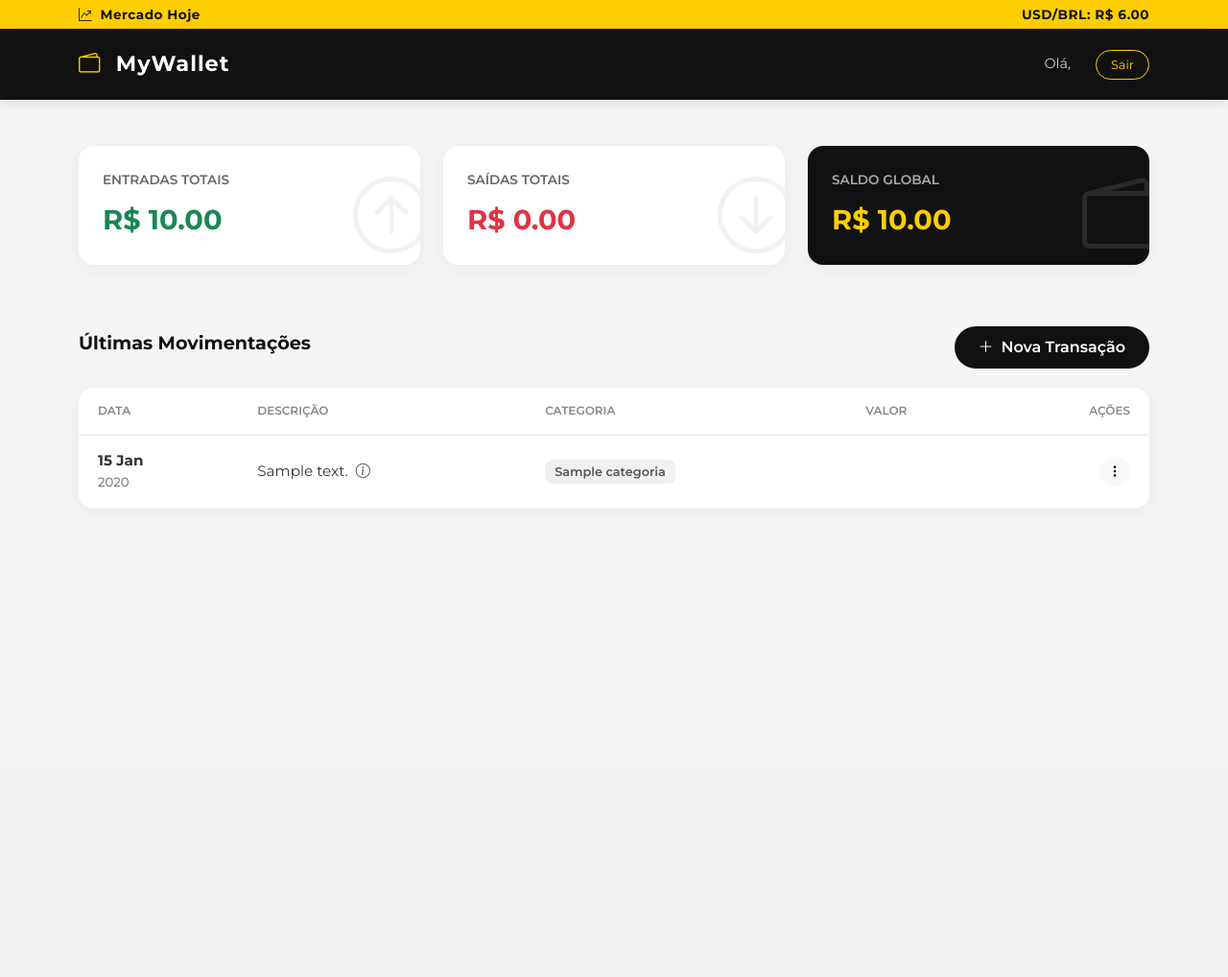
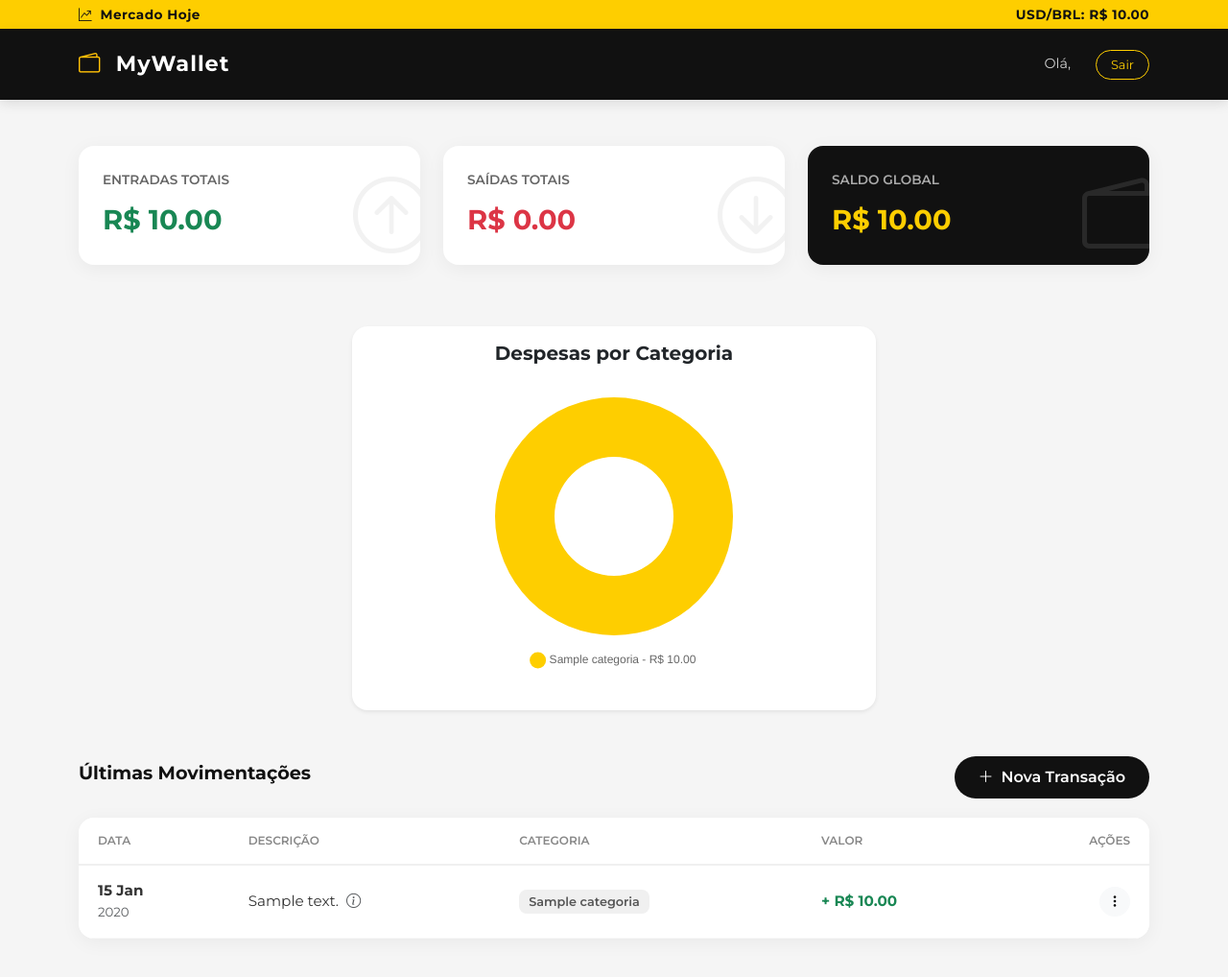
Before and after one commit to pabloaugussto/mywallet, a Django app: page / in a window 1280 px wide. Shown: the whole page at 96% size. Before the commit the page ends 529 px from the top, so only its background shows below. Run offline with Django 5.2, Linux system fonts and the light colour scheme; tables that the repository leaves empty hold one stand-in row (values such as "Sample post"); a database or web service that is not in the repository returns one stand-in record (values such as "Sample title"); data that the repository does not hold is empty.

Commit message:
Corrigindo erro de sintaxe no template e formatando valores do gráfico

```diff
--- a/financas/templates/financas/index.html
+++ b/financas/templates/financas/index.html
@@ -209,7 +209,9 @@
     <div class="ticker-bar">
       <div class="container d-flex justify-content-between align-items-center">
         <span><i class="bi bi-graph-up-arrow me-1"></i> Mercado Hoje</span>
-            <span>USD/BRL: <strong>R$ {{ cotacao_atual|floatformat:2 }}</strong></span>
+        <span
+          >USD/BRL: <strong>R$ {{ cotacao_atual|floatformat:2 }}</strong></span
+        >
       </div>
     </div>
     <nav class="navbar navbar-custom mb-5">
@@ -282,6 +284,28 @@
           </div>
         </div>
       </div>
+      <div class="row mb-5">
+        <div class="col-md-6 offset-md-3">
+          <div class="card shadow-sm border-0" style="border-radius: 16px">
+            <div class="card-body" style="height: 400px; position: relative">
+              <h5 class="card-title fw-bold mb-4 text-center">
+                Despesas por Categoria
+              </h5>
+              <div
+                style="
+                  height: 320px;
+                  width: 100%;
+                  display: flex;
+                  justify-content: center;
+                  position: relative;
+                "
+              >
+                <canvas id="graficoDespesas"></canvas>
+              </div>
+            </div>
+          </div>
+        </div>
+      </div>
 
       <div class="actions-bar">
         <h4 class="section-title">Últimas Movimentações</h4>
@@ -323,10 +347,10 @@
                     <span class="badge-category">{{ t.categoria }}</span>
                   </td>
                   <td
-                    style="font-weight: 700; color: {% if t.categoria.tipo == 'D' %}#dc3545{% else %}#198754{% endif %}" {% if t.categoria.tipo == 'D' %}-{% else %}+{% endif %} {% if t.moeda == 'USD' %} US$ {% else %} R$ {% endif %} {{ t.valor }}
+                    class="fw-bold {% if t.categoria.tipo == 'D' %}text-danger{% else %}text-success{% endif %}"
                     >
+                    {% if t.categoria.tipo == 'D' %}-{% else %}+{% endif %} {% if t.moeda == 'USD' %}US${% else %}R${% endif %} {{ t.valor|floatformat:2 }}
                   </td>
-
                   <td class="text-end">
                     <button
                       class="btn btn-sm btn-light rounded-circle"
@@ -368,15 +392,11 @@
                           <small class="text-secondary text-uppercase fw-bold"
                             >Valor da Transação</small
                           >
-                          <h1 class="display-5 fw-bold {% if t.categoria.tipo == 'D' %}text-danger{% else %}text-success{% endif %}">
+                          <h1
+                            class="display-5 fw-bold {% if t.categoria.tipo == 'D' %}text-danger{% else %}text-success{% endif %}"
+                          >
+                            {% if t.moeda == 'USD' %} US$ {% else %} R$ {% endif %} {{ t.valor }}
 
-                          {% if t.moeda == 'USD' %}
-                          US$
-                         {% else %}
-                              R$
-                         {% endif %}
-
-                        {{ t.valor }}
                           </h1>
                           <span class="badge bg-secondary mt-2"
                             >{{ t.categoria.nome }}</span
@@ -478,5 +498,46 @@
       </div>
     </div>
     <script src="https://cdn.jsdelivr.net/npm/bootstrap@5.3.0/dist/js/bootstrap.bundle.min.js"></script>
+    <script src="https://cdn.jsdelivr.net/npm/chart.js"></script>
+    <script>
+      const ctx = document.getElementById('graficoDespesas').getContext('2d');
+
+      const labels = {{ grafico_labels|safe }};
+      const data = {{ grafico_data|safe }};
+
+      new Chart(ctx, {
+          type: 'doughnut',
+          data: {
+              labels: labels,
+              datasets: [{
+                  data: data,
+                  backgroundColor: ['#fece00', '#111111', '#e74c3c', '#3498db', '#9b59b6', '#2ecc71'],
+                  borderWidth: 0,
+                  hoverOffset: 10
+              }]
+          },
+          options: {
+              responsive: true,
+              maintainAspectRatio: false,
+              layout: {
+                  padding: {
+                      bottom: 20, // Dá espaço extra embaixo para a legenda não cortar
+                      top: 10
+                  }
+              },
+              plugins: {
+                  legend: {
+                      position: 'bottom',
+                      labels: {
+                          padding: 20, // Espaço entre as bolinhas da legenda
+                          font: { size: 12 },
+                          boxWidth: 12,
+                          usePointStyle: true // Deixa a bolinha da legenda redonda (mais moderno)
+                      }
+                  }
+              }
+          }
+      });
+    </script>
   </body>
 </html>
--- a/financas/views.py
+++ b/financas/views.py
@@ -1,76 +1,79 @@
 import requests
-from decimal import Decimal # <--- IMPORTANTE: Adicionamos isso aqui!
+import json
+from decimal import Decimal
 from django.shortcuts import render, redirect, get_object_or_404
 from django.db.models import Sum
 from .models import Transacao
 from .forms import TransacaoForm
 
-# --- DASHBOARD (Página Inicial) ---
 def index(request):
-    # 1. Buscar a cotação do Dólar em tempo real
-    # Usamos Decimal('6.00') para garantir que o padrão também seja Decimal
-    cotacao_dolar = Decimal('6.00')
+    # 1. Buscar cotação (padrão 6.00 se der erro)
+    cotacao_dolar = 6.00
 
     try:
         response = requests.get('https://economia.awesomeapi.com.br/last/USD-BRL', timeout=5)
         if response.status_code == 200:
             data = response.json()
-            # Convertendo o valor da API (string) diretamente para Decimal
-            cotacao_dolar = Decimal(data['USDBRL']['bid'])
+            cotacao_dolar = float(data['USDBRL']['bid']) # Forçamos ser float aqui
     except:
-        pass # Mantém o 6.00 se der erro
+        pass
 
-    # --- CÁLCULO DAS RECEITAS ---
-    receitas_brl = Transacao.objects.filter(categoria__tipo='R', moeda='BRL').aggregate(Sum('valor'))['valor__sum'] or Decimal('0')
-    receitas_usd = Transacao.objects.filter(categoria__tipo='R', moeda='USD').aggregate(Sum('valor'))['valor__sum'] or Decimal('0')
+    # --- CÁLCULO DOS TOTAIS ---
+    # Convertendo os valores do banco (que são Decimal) para float imediatamente
+    receitas_brl = float(Transacao.objects.filter(categoria__tipo='R', moeda='BRL').aggregate(Sum('valor'))['valor__sum'] or 0)
+    receitas_usd = float(Transacao.objects.filter(categoria__tipo='R', moeda='USD').aggregate(Sum('valor'))['valor__sum'] or 0)
 
-    # Agora a multiplicação funciona porque ambos são Decimal
+    # Agora float * float não dá erro nunca
     total_receitas = receitas_brl + (receitas_usd * cotacao_dolar)
 
-    # --- CÁLCULO DAS DESPESAS ---
-    despesas_brl = Transacao.objects.filter(categoria__tipo='D', moeda='BRL').aggregate(Sum('valor'))['valor__sum'] or Decimal('0')
-    despesas_usd = Transacao.objects.filter(categoria__tipo='D', moeda='USD').aggregate(Sum('valor'))['valor__sum'] or Decimal('0')
+    despesas_brl = float(Transacao.objects.filter(categoria__tipo='D', moeda='BRL').aggregate(Sum('valor'))['valor__sum'] or 0)
+    despesas_usd = float(Transacao.objects.filter(categoria__tipo='D', moeda='USD').aggregate(Sum('valor'))['valor__sum'] or 0)
 
     total_despesas = despesas_brl + (despesas_usd * cotacao_dolar)
 
-    # --- SALDO ---
     saldo = total_receitas - total_despesas
 
-    # Busca as transações para a tabela
+    # --- DADOS DA TABELA ---
     transacoes = Transacao.objects.all().order_by('-data')
+
+    # --- DADOS DO GRÁFICO ---
+    gastos_por_categoria = Transacao.objects.values('categoria__nome').annotate(total=Sum('valor'))
+
+    # Substitua a linha 40 original por esta:
+    lista_categorias = [f"{x['categoria__nome']} - R$ {(x['total'] or 0):.2f}" for x in gastos_por_categoria]
+    lista_valores = [float(x['total'] or 0) for x in gastos_por_categoria]
 
     context = {
         'receitas': total_receitas,
         'despesas': total_despesas,
         'saldo': saldo,
         'transacoes': transacoes,
-        'cotacao_atual': cotacao_dolar
+        'cotacao_atual': cotacao_dolar,
+        'grafico_labels': json.dumps(lista_categorias),
+        'grafico_data': json.dumps(lista_valores),
     }
 
     return render(request, 'financas/index.html', context)
 
-# --- CRIAR NOVA TRANSAÇÃO ---
+# --- OUTRAS FUNÇÕES ---
+
 def nova_transacao(request):
     form = TransacaoForm(request.POST or None, request.FILES or None)
+    if form.is_valid():
+        transacao = form.save(commit=False)
+        transacao.usuario = request.user
+        transacao.save()
+        return redirect('index')
+    return render(request, 'financas/form.html', {'form': form})
 
+def editar_transacao(request, pk):
+    transacao = get_object_or_404(Transacao, pk=pk)
+    form = TransacaoForm(request.POST or None, request.FILES or None, instance=transacao)
     if form.is_valid():
         form.save()
         return redirect('index')
-
     return render(request, 'financas/form.html', {'form': form})
 
-# --- EDITAR TRANSAÇÃO ---
-def editar_transacao(request, pk):
-    transacao = get_object_or_404(Transacao, pk=pk)
-    form = TransacaoForm(request.POST or None, request.FILES or None, instance=transacao)
-
-    if form.is_valid():
-        form.save()
-        return redirect('index')
-
-    return render(request, 'financas/form.html', {'form': form})
-
-# --- EXCLUIR TRANSAÇÃO ---
 def excluir_transacao(request, pk):
     transacao = get_object_or_404(Transacao, pk=pk)
     transacao.delete()
```
Lines whose indentation alone changed are shown as unchanged.
